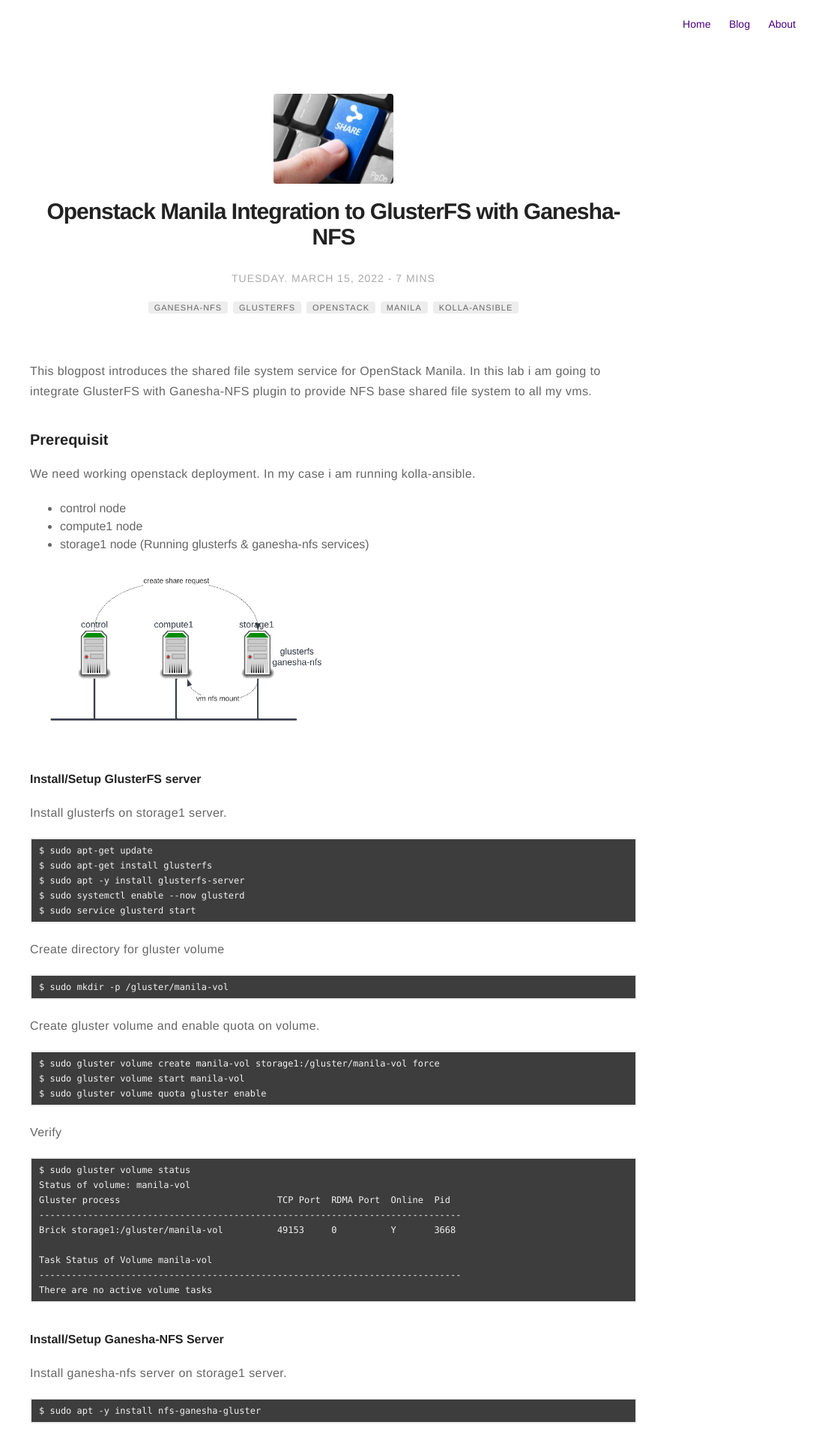
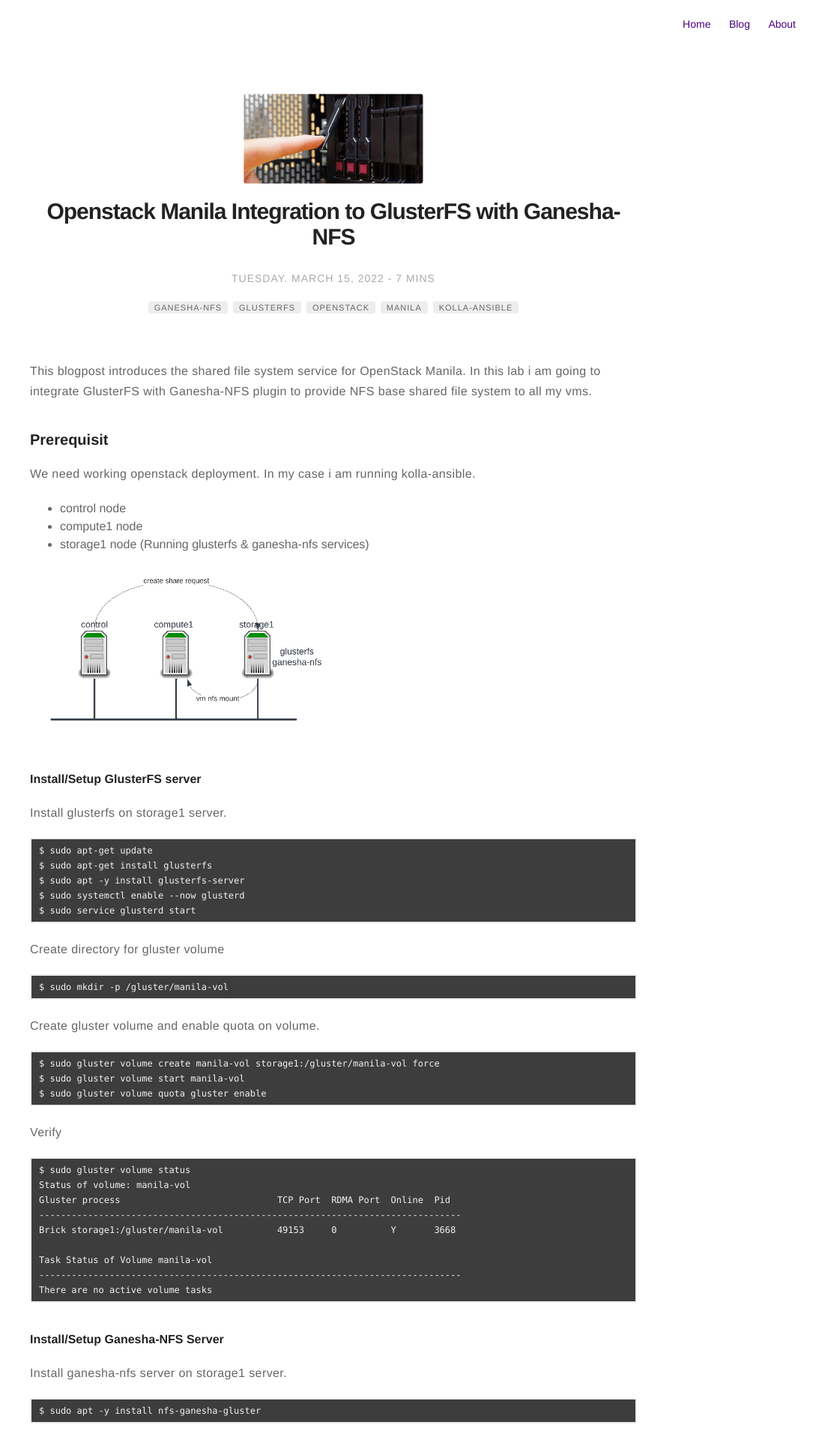
Before and after one commit to satishdotpatel/satishdotpatel.github.io, a Jekyll site: the page built from _posts/2022-03-15-openstack-manila-integration-with-glusterfs.markdown, in a window 1280 px wide. Shown: the top 1920 px of the page at 75% size, without its empty margins (195-1280 px from the left). Built offline with Jekyll 4.4.1, drawn with Linux system fonts in a browser that asks for light colours; comment, search, counter and statistics services are not loaded.

Commit message:
openstack manila with glusterfs

```diff
--- a/_posts/2022-03-15-openstack-manila-integration-with-glusterfs.markdown
+++ b/_posts/2022-03-15-openstack-manila-integration-with-glusterfs.markdown
@@ -2,7 +2,7 @@
 title: "Openstack Manila Integration to GlusterFS with Ganesha-NFS"
 layout: post
 date: 2022-03-15
-image: /assets/images/2022-03-15-openstack-manila-integration-with-glusterfs/manila-share.png
+image: /assets/images/2022-03-15-openstack-manila-integration-with-glusterfs/manila-share-1.png
 headerImage: true
 tag:
 - Ganesha-NFS
```
Also changed, not shown: assets/images/2022-03-15-openstack-manila-integration-with-glusterfs/manila-share-1.png (added).
